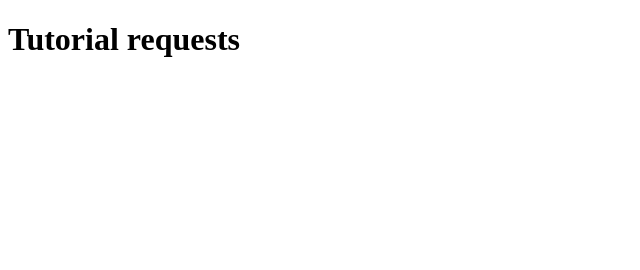
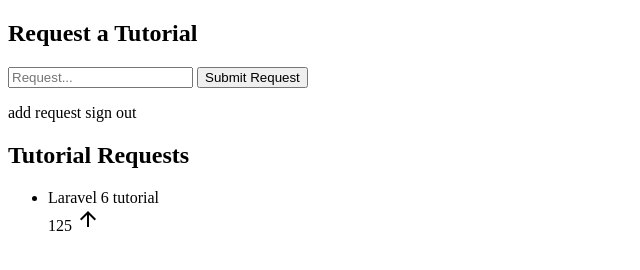
Before and after one commit to SaulsCoding/Firebase-Functions, a plain HTML site: page public/index.html in a window 1280 px wide. Shown: the whole page, without its empty margins (0-640 px from the left). Drawn offline with Linux system fonts and the light colour scheme; some packages are replaced by stand-ins of ours.

Commit message:
Update index.html

```diff
--- a/public/index.html
+++ b/public/index.html
@@ -4,8 +4,41 @@
     <meta charset="utf-8">
     <meta name="viewport" content="width=device-width, initial-scale=1">
     <title>Tutorial Requests</title>
+    <link href="https://fonts.googleapis.com/icon?family=Material+Icons" rel="stylesheet">
+    <link rel="stylesheet" href="css/styles.css">
     <body>
-    <h1>Tutorial requests</h1>
+
+      <!-- new request modal -->
+    <div class="new-request">
+      <div class="modal">
+        <h2>Request a Tutorial</h2>
+        <form>
+          <input type="text" name="request" placeholder="Request...">
+          <button>Submit Request</button>
+          <p class="error"></p>
+        </form>
+      </div>
+    </div>
+
+      <header>
+        <nav>
+          <a class="add-request">add request</a>
+          <a class="sign-out">sign out</a>
+        </nav>
+      </header>
+
+      <section class="content">
+        <h1>Tutorial Requests</h1>
+        <ul class="request-list">
+          <li>
+            <span class="text">Laravel 6 tutorial</span>
+            <div>
+              <span class="votes">125</span>
+              <i class="material-icons upvote">arrow_upward</i>
+            </div>
+          </li>
+        </ul>
+      </section>
 
       <!-- The core Firebase JS SDK is always required and must be listed first -->
 <script src="/__/firebase/7.13.1/firebase-app.js"></script>
@@ -18,5 +51,7 @@
 
 <!-- Initialize Firebase -->
 <script src="/__/firebase/init.js"></script>
+
+<script src="js/app.js"></script>
   </body>
 </html>
```
